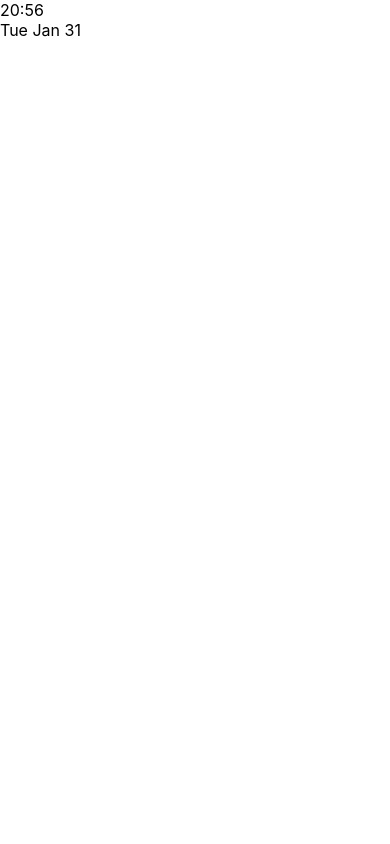
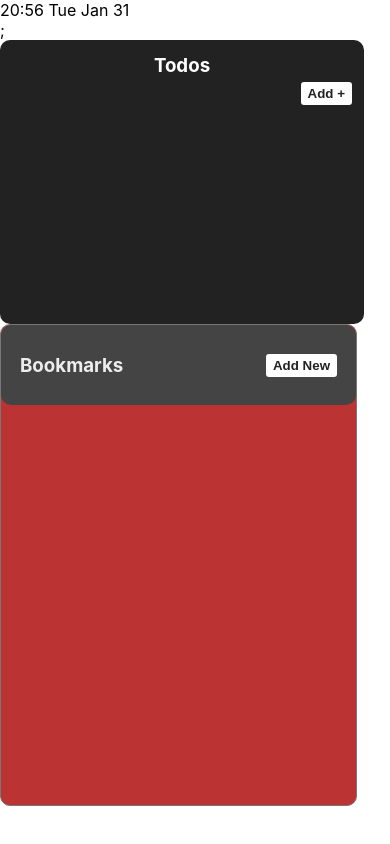
Before and after one commit to AshrafAKRahman/bookmarks-app, a React (Create React App) app: page / in a window 390 px wide. Built offline with nearby package versions, Linux system fonts and the light colour scheme.

Commit message:
added styling to the greetings & Time compnent and responsive to mobile

```diff
--- a/src/Components/App.js
+++ b/src/Components/App.js
@@ -2,10 +2,18 @@
 // import Bookmarks from "./Bookmarks/Bookmarks";
 // import Greeting from "./Greeting/Greeting";
 // import Todo from "./Todo/Todo";
+import Bookmarks from "./Bookmarks/Bookmarks";
 import Time from "./Time/Time";
+import Todo from "./Todo/Todo";
 
 function App() {
-  return <Time />;
+  return (
+    <div>
+      <Time />;
+      <Todo />
+      <Bookmarks />
+    </div>
+  );
 }
 
 export default App;
--- a/src/Components/Bookmarks/Bookmarks.js
+++ b/src/Components/Bookmarks/Bookmarks.js
@@ -1,7 +1,7 @@
 import { useEffect, useState } from "react";
 import BookmarkList from "./BookmakList/BookmarkList";
 import BookmarkForm from "./BookmarkForm/BookmarkForm";
-// import "./Bookmarks.css";
+import "./Bookmarks.css";
 
 const Bookmarks = () => {
   const storedBookmarks = localStorage.getItem("bookmarks");
--- a/src/Components/Time/Time.js
+++ b/src/Components/Time/Time.js
@@ -1,5 +1,4 @@
 import { useState } from "react";
-import { Card, CardHeader, CardBody, CardFooter } from "@chakra-ui/react";
 // import "./Time.css";
 
 const Time = () => {
@@ -25,10 +24,10 @@ const Time = () => {
 
   setTimeout(updateTime, 1000);
   return (
-    <Card>
+    <div>
       <span>{currentTime}</span>
       <span> {now}</span>
-    </Card>
+    </div>
   );
 };
 
--- a/src/Components/Todo/Todo.css
+++ b/src/Components/Todo/Todo.css
@@ -46,7 +46,7 @@
     color: #ddd;
   }
 
-  .todo-form,
+  /* .todo-form, */
   .todo-item {
     margin: 7px;
     border: 2px solid #fff;
--- a/src/Components/Todo/Todo.js
+++ b/src/Components/Todo/Todo.js
@@ -1,5 +1,5 @@
 import React, { useEffect, useState } from "react";
-// import './Todo.css'
+import "./Todo.css";
 import { RiDeleteBin6Line } from "react-icons/ri";
 import { AiFillEdit } from "react-icons/ai";
 import { ImCheckboxChecked, ImCheckboxUnchecked } from "react-icons/im";
```
